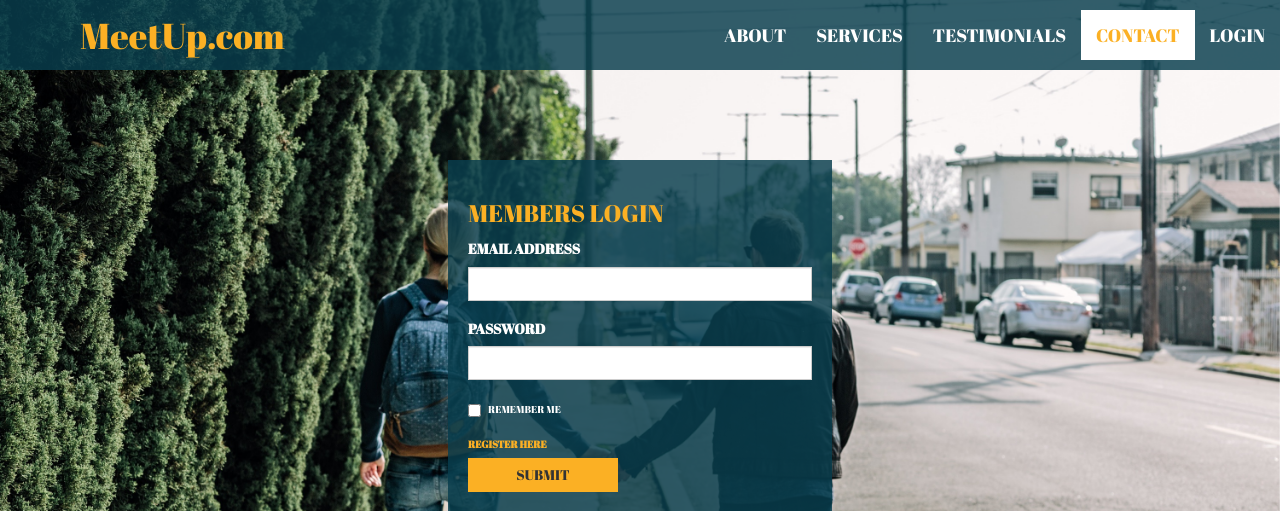
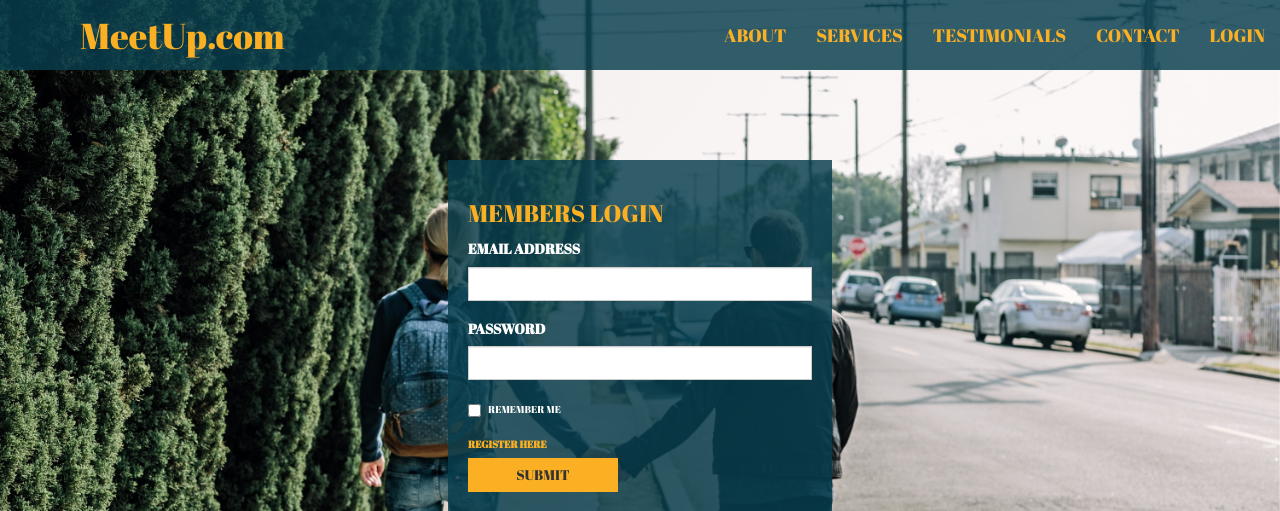
Before and after one commit to NBDelpino1/OnlineDating, a PHP site: page / in a window 1280 px wide. Shown: the top 511 px of the page. Run offline with PHP 8.4, Linux system fonts and the light colour scheme; some libraries are stand-ins or nearby versions.

Commit message:
cleaned up navbar css

```diff
--- a/css/style.css
+++ b/css/style.css
@@ -1,88 +1,51 @@
-/* General Font & Line Height */
 body {
     font-family: 'Abril Fatface', cursive;
     line-height: 1.8;
     background-color:white;
 }
 
-/* Container Without Padding */
-.containerWithoutPadding {
-    padding: 0;
-}
-/*TODO -change*/
-/* Column Styling */
-@media screen and (max-width: 768px) {
-    .col-sm-4 {
-        text-align: center;
-        margin: 25px 0;
-    }
-}
-
-/* h2 General Styling */
 h2 {
     font-size: 24px;
-    color: #FBB024;
+    color: #fbb024;
     font-weight: 600;
     margin-bottom: 30px;
 }
 
-/* h4 General Styling */
 h4 {
     font-size: 19px;
     line-height: 1.375em;
-    color: #FBB024;
+    color: #fbb024;
     font-weight: 400;
     margin-bottom: 30px;
 }
 
-/* h4 no margin top or bottom */
-.h4_WithoutMarginTopBottom {
-    margin-top: 0;
-    margin-bottom: 0;
-}
 /*===========================================================================================================================*/
 /* NAVBAR STYLING */
 /*===========================================================================================================================*/
-/*TODO -change*/
-/* General Navbar Styling */
 .navbar {
     margin-bottom: 0;
-    /*background-color: #AC0040;*/
+    padding-top:10px;
+    padding-bottom:10px;
+    border: 0;
+    border-radius: 0;
     background-color:rgba(9,62,77,0.83);
     z-index: 9999;
-    border: 0;
+    font-family: 'Abril Fatface', cursive;
     font-size: 12px;
     line-height: 1.42857143 !important;
-    border-radius: 0;
-    font-family: 'Abril Fatface', cursive;
-    padding-top:10px;
-    padding-bottom:10px;
 }
 
-/* Navbar Logo Color */
-.navbar>.container .navbar-brand, .navbar>.container-fluid .navbar-brand {
-    color: #FBB024;
+.navbar-header, .navbar-link {
+    color: #fbb024;
 }
 
-/* Navbar Links Color */
-.navbar li a, .navbar .navbar-brand {
-    color: #fff;
+.navbar-link:hover {
+    color: #fbb024;
+    background-color: #fff;
 }
 
-/* Navbar Links change Color on hover */
-.navbar-nav li a:hover, .navbar-nav li.active a {
-    color: #FBB024 !important;
-    background-color: #fff !important;
-}
-
-/*  Navbar Hamburger Color */
-.navbar-toggle .icon-bar {
+.icon-bar {
     background-color: #FFFFFF;
-}
-
-/* Icons Styling */
-.navIcon {
-    font-size: 15px;
 }
 
 /*===========================================================================================================================*/
--- a/index.html
+++ b/index.html
@@ -26,15 +26,15 @@
                     <span class="icon-bar"></span>
                     <span class="icon-bar"></span>
                 </button>
-                <a class="navbar-brand" href="#">MeetUp.com</a>
+                <a class="navbar-brand navbar-header" href="#">MeetUp.com</a>
             </div>
             <div class="collapse navbar-collapse" id="myNavbar">
                 <ul class="nav navbar-nav navbar-right formhelper">
-                    <li><a href="#about">ABOUT</a></li>
-                    <li><a href="#services">SERVICES</a></li>
-                    <li><a href="#tesitmonials">TESTIMONIALS</a></li>
-                    <li><a href="#contact">CONTACT</a></li>
-                    <li><a href="index2.html">LOGIN</a></li>
+                    <li><a href="#about" class="navbar-link">ABOUT</a></li>
+                    <li><a href="#services" class="navbar-link">SERVICES</a></li>
+                    <li><a href="#tesitmonials" class="navbar-link">TESTIMONIALS</a></li>
+                    <li><a href="#contact" class="navbar-link">CONTACT</a></li>
+                    <li><a href="index2.html" class="navbar-link">LOGIN</a></li>
                 </ul>
             </div>
         </div>
```
Also changed, not shown: other parts of css/style.css (+13 -13 lines).
